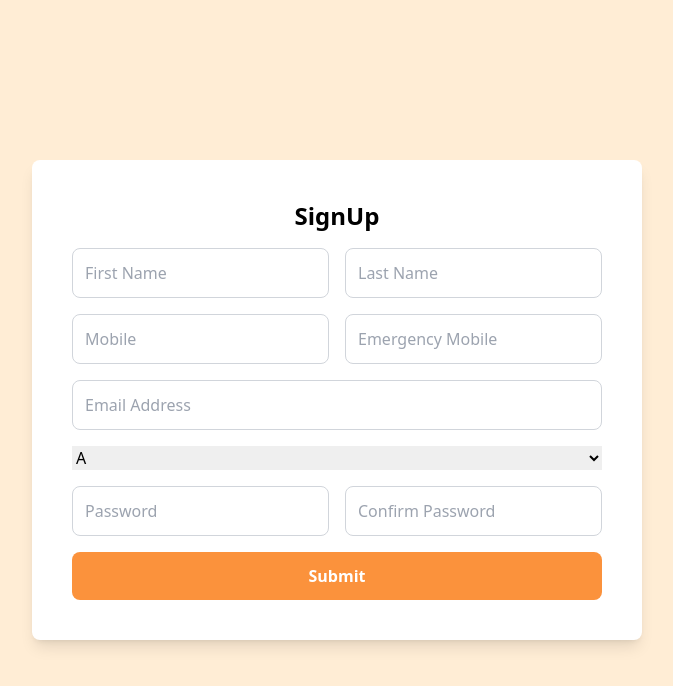
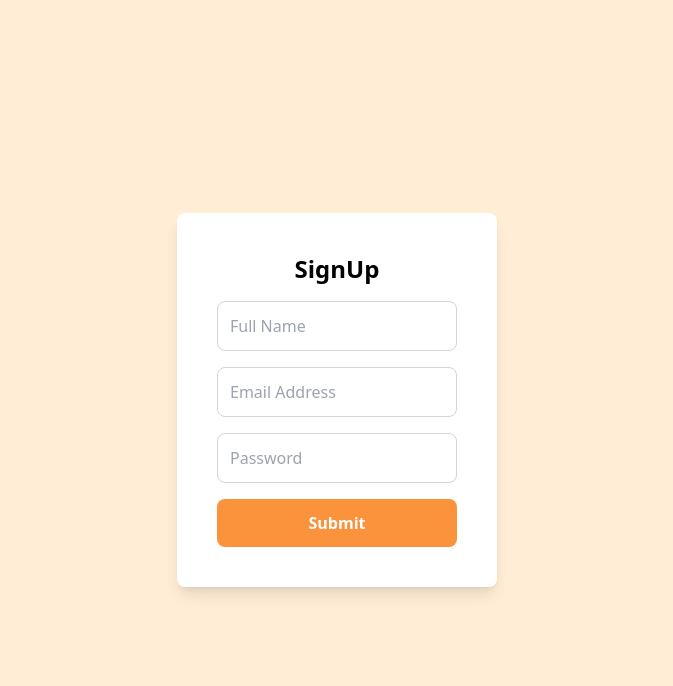
Before and after one commit to saiviswateja/disable-connect-frontend, a React (Create React App) app: page /signup in a window 1280 px wide. Shown: the top 686 px of the page, without its empty margins (303-976 px from the left). Built offline with nearby package versions, Linux system fonts and the light colour scheme.

Commit message:
make working signup and login

```diff
--- a/src/components/pages/Login.js
+++ b/src/components/pages/Login.js
@@ -7,10 +7,40 @@ import axios from "axios";
 import Cookies from "js-cookie";
 
 const Login = () => {
+  // navigator
+  const navigate = useNavigate();
+
+  const [user, setUser] = useState({});
+
+  // handling submit
+  const handleSubmit = async (e) => {
+    e.preventDefault();
+
+    try {
+      const { data } = await axios.post(
+        `${process.env.REACT_APP_SERVER_URL}/signIn`,
+        user
+      );
+
+      console.log("data is ", data);
+      if (data) {
+        // Cookies.set("token", data.token, {
+        //   expires: 20,
+        //   path: "/",
+        // });
+        navigate("/");
+      }
+    } catch (error) {
+      console.log("error is here ", error);
+      error.response.data?.validMessage &&
+        alert(error.response.data?.validMessage);
+      console.log("error while signup user", error.response.data.message);
+    }
+  };
   return (
     <div className="w-full h-full flex justify-center items-center bg-orange-100">
       <form
-        // onSubmit={handleSubmit}
+        onSubmit={handleSubmit}
         className="p-10 lg:w-3/12 flex flex-col gap-4 bg-white rounded-lg shadow-lg"
       >
         <h1 className="text-2xl font-extrabold text-center">Login</h1>
@@ -18,13 +48,13 @@ const Login = () => {
           type="email"
           placeholder="Email Address"
           className="p-3 text-base rounded-lg border border-gray-300"
-          // onChange={(e) => setUser({ ...user, email: e.target.value })}
+          onChange={(e) => setUser({ ...user, email: e.target.value })}
         />
         <input
           type="password"
           placeholder="Password"
           className="p-3 text-base rounded-lg border border-gray-300"
-          // onChange={(e) => setUser({ ...user, password: e.target.value })}
+          onChange={(e) => setUser({ ...user, password: e.target.value })}
         />
         <button className="p-3 text-base font-bold active:bg-blue-600 rounded-lg bg-blue-500 text-white duration-50 ease-in-out">
           Submit
--- a/src/components/pages/Signup.js
+++ b/src/components/pages/Signup.js
@@ -13,21 +13,7 @@ const Signup = () => {
 
   // handling submit
   const handleSubmit = async (e) => {
-    console.log("working");
     e.preventDefault();
-    // var fname = e.target[0].value;
-    // var lname = e.target[1].value;
-    // var mobile = e.target[2].value;
-    // var emergency = e.target[3].value;
-    // var age = e.target[4].value;
-    // var email = e.target[5].value;
-    // var typeOfDis = e.target[6].value;
-    // var pass1 = e.target[7].value;
-    // var pass2 = e.target[8].value;
-
-    // if (pass1 !== pass2) {
-    //   alert("password does not match");
-    // }
 
     try {
       const { data } = await axios.post(
@@ -53,63 +39,27 @@ const Signup = () => {
     <div className="w-full h-full flex justify-center items-center bg-orange-100">
       <form
         onSubmit={handleSubmit}
-        className="p-10 lg:w-fit flex flex-col gap-4 bg-white rounded-lg shadow-lg"
+        className="p-10 lg:w-3/12 flex flex-col gap-4 bg-white rounded-lg shadow-lg"
       >
         <h1 className="text-2xl font-extrabold text-center">SignUp</h1>
-        <div className="flex gap-4">
         <input
           type="text"
-            placeholder="First Name"
+          placeholder="Full Name"
           className="p-3 text-base rounded-lg border border-gray-300"
-            onChange={(e) => setUser({ ...user, firstName: e.target.value })}
+          onChange={(e) => setUser({ ...user, name: e.target.value })}
         />
-          <input
-            type="text"
-            placeholder="Last Name"
-            className="p-3 text-base rounded-lg border border-gray-300"
-            onChange={(e) => setUser({ ...user, lastName: e.target.value })}
-          />
-        </div>
-        <div className="flex gap-4">
-          <input
-            type="text"
-            placeholder="Mobile"
-            className="p-3 text-base rounded-lg border border-gray-300"
-            onChange={(e) => setUser({ ...user, mobileNumber: e.target.value })}
-          />
-          <input
-            type="text"
-            placeholder="Emergency Mobile"
-            className="p-3 text-base rounded-lg border border-gray-300"
-            onChange={(e) =>
-              setUser({ ...user, emergencyContact: e.target.value })
-            }
-          />
-        </div>
         <input
           type="email"
           placeholder="Email Address"
           className="p-3 text-base rounded-lg border border-gray-300"
           onChange={(e) => setUser({ ...user, email: e.target.value })}
         />
-        <select>
-          <option value="A">A</option>
-          <option value="B">B</option>
-          <option value="C">C</option>
-        </select>
-        <div className="flex gap-4">
         <input
           type="password"
           placeholder="Password"
           className="p-3 text-base rounded-lg border border-gray-300"
           onChange={(e) => setUser({ ...user, password: e.target.value })}
         />
-          <input
-            type="password"
-            placeholder="Confirm Password"
-            className="p-3 text-base rounded-lg border border-gray-300"
-          />
-        </div>
         <button className="p-3 text-base font-bold active:bg-orange-500 rounded-lg bg-orange-400 text-white duration-50 ease-in-out">
           Submit
         </button>
```
Also changed, not shown: public/index.html (+0 -13 lines). Lines whose indentation alone changed are shown as unchanged.
